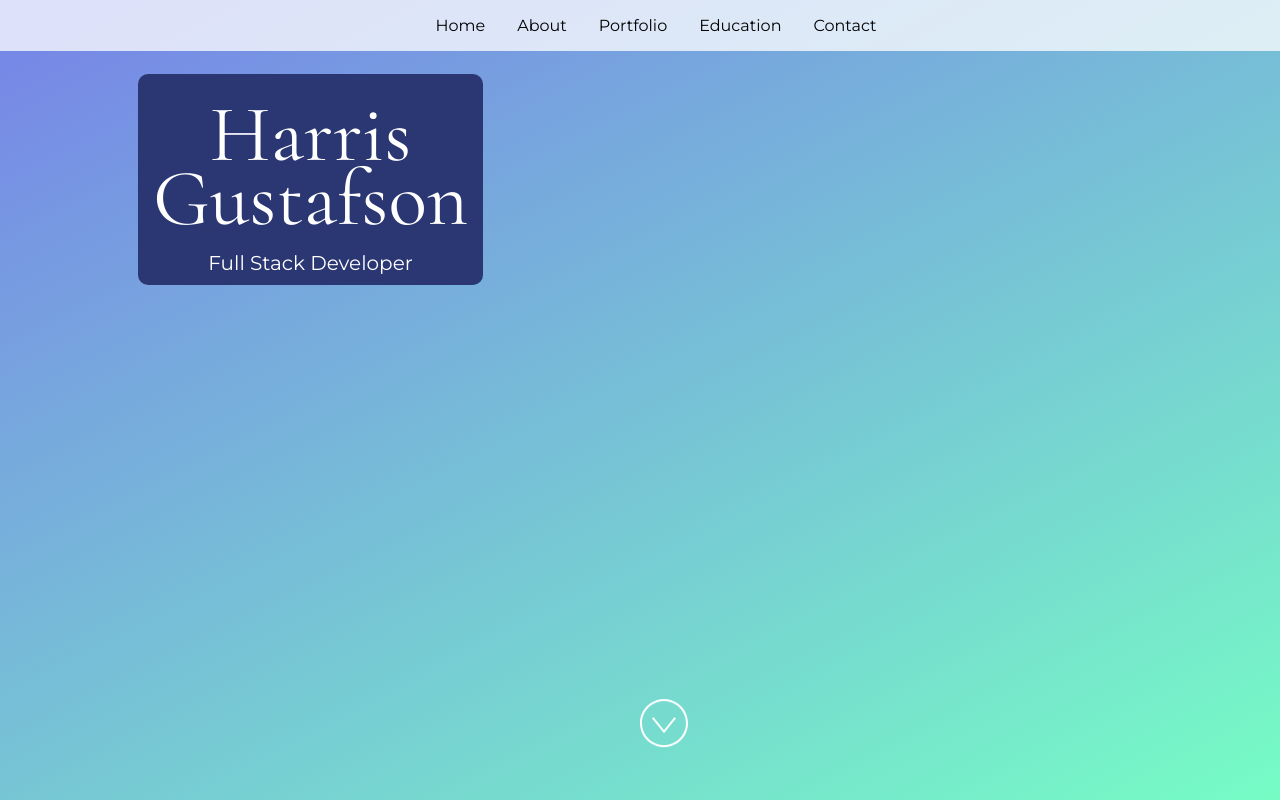
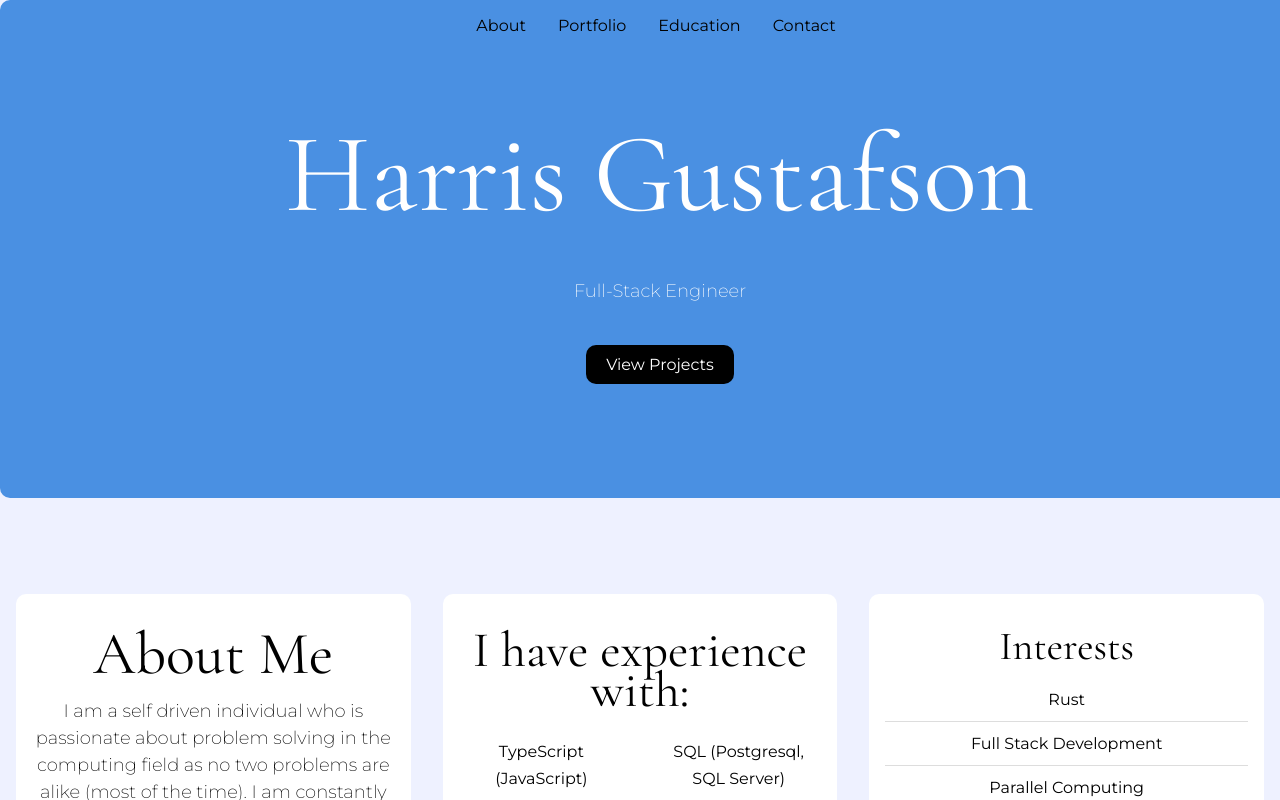
Before and after one commit to xyclose11/React-Portfolio, a React (Vite) app: page / in a window 1280 px wide. Built offline with nearby package versions, Linux system fonts and the light colour scheme.

Commit message:
hero addition

```diff
--- a/src/App.jsx
+++ b/src/App.jsx
@@ -9,11 +9,11 @@ import React from "react";
 import About from "./Components/About";
 import Footer from "./Components/Footer";
 import Header from "./Components/Header";
-import Home from "./Components/Home";
 import Portfolio from "./Components/Portfolio";
 import Education from "./Components/Education";
 
 import "./styles.css";
+import Hero from "./Components/Hero";
 
 /**
  * This object represents your information. The project is set so that you
@@ -27,7 +27,7 @@ import "./styles.css";
 const siteProps = {
   name: "Harris Gustafson",
   title: "Full Stack Developer",
-  email: "Harris.Gustafson@outlook.com",
+  email: "Harris.Gustafson@valpo.edu",
   gitHub: "xyclose11",
   instagram: "",
   linkedIn: "harrisgustafson",
@@ -43,7 +43,7 @@ const App = () => {
   return (
     <div id="main">
       <Header />
-      <Home name={siteProps.name} title={siteProps.title} />
+      <Hero />
       <About />
       <Portfolio />
       <Education />
--- a/src/Components/Header.jsx
+++ b/src/Components/Header.jsx
@@ -8,25 +8,30 @@ import React from "react";
 
 const Header = () => {
   return (
-    <div
+    // <nav>
+    //   <ul>
+    //     <li><a href="#hero">Home</a></li>
+    //     <li><a href="#projects">Projects</a></li>
+    //     <li><a href="#contact">Contact</a></li>
+    //   </ul>
+    // </nav>
+    <nav
       style={{
         position: "fixed",
         display: "flex",
         justifyContent: "center",
         gap: "2rem",
-        background: "rgba(255,255,255,0.75)",
         padding: "1rem",
         top: 0,
         width: "100%",
         zIndex: 10,
       }}
     >
-      <a href="#home">Home</a>
       <a href="#about">About</a>
       <a href="#portfolio">Portfolio</a>
       <a href="#education">Education</a>
       <a href="#footer">Contact</a>
-    </div>
+    </nav>
   );
 };
 
--- /dev/null
+++ b/src/Components/Hero.jsx
@@ -0,0 +1,21 @@
+import React from "react";
+
+const Hero = () => {
+  return (
+    <section id="hero">
+      <div>
+        <h1>Harris Gustafson</h1>
+      </div>
+      <div>
+        <p>Full-Stack Engineer</p>
+      </div>
+      <div>
+        <a className="viewProject" href="#portfolio">
+          View Projects
+        </a>
+      </div>
+    </section>
+  );
+};
+
+export default Hero;
--- a/src/styles.css
+++ b/src/styles.css
@@ -1,7 +1,3 @@
-/**
-* CSS file to hold styles that apply across the application
-*/
-
 @import url("https://fonts.googleapis.com/css2?family=Cormorant+Garamond:wght@300;400&family=Montserrat:wght@200;400;600;800&display=swap");
 
 html,
@@ -12,8 +8,60 @@ body {
   overflow-x: hidden;
   padding: 0;
   width: 100%;
-  background: rgb(119,137,230);
-  background: linear-gradient(153deg, rgba(119,137,230,1) 5%, rgba(118,252,197,1) 100%);
+  background: rgb(238, 241, 255);
+  scroll-behavior: smooth; /* Enable smooth scrolling */
+}
+
+#hero {
+  background-color: #4a90e2;
+  color: white;
+  text-align: center;
+  padding: 100px 20px;
+  border-radius: 10px;
+  display: flex;
+  flex-direction: column;
+  align-items: center;
+  justify-content: center;
+}
+
+#hero div {
+  margin: 10px 0;
+}
+
+.viewProject {
+  background-color: #000000;
+  color: rgb(255, 255, 255);
+  padding: 10px 20px;
+  border: none;
+  border-radius: 10px;
+  cursor: pointer;
+  text-decoration: none;
+  font-size: 16px;
+  margin-top: 20px;
+  transition: all 0.3s ease; /* Add transition for all properties */
+  display: inline-block; /* Ensure the button is inline-block */
+  position: relative; /* Required for pseudo-element positioning */
+  overflow: hidden; /* Ensure the pseudo-element is contained */
+}
+
+.viewProject::after {
+  content: '';
+  position: absolute;
+  top: 0;
+  right: 0;
+  bottom: 0;
+  left: 100%;
+  background-color: #1d1d1d;
+  z-index: -1;
+  transition: left 0.3s ease;
+}
+
+.viewProject:hover::after {
+  left: 0;
+}
+
+.viewProject:hover {
+  color: white; /* Ensure text color remains white on hover */
 }
 
 html {
@@ -159,3 +207,21 @@ img.socialIcon {
   }
 
 }
+
+nav ul {
+  display: flex;
+  list-style: none;
+}
+
+nav ul li {
+  margin: 0 15px;
+}
+
+section {
+  padding: 50px;
+  text-align: center;
+}
+
+h1, h2, h3 {
+  margin: 20px 0;
+}
```
